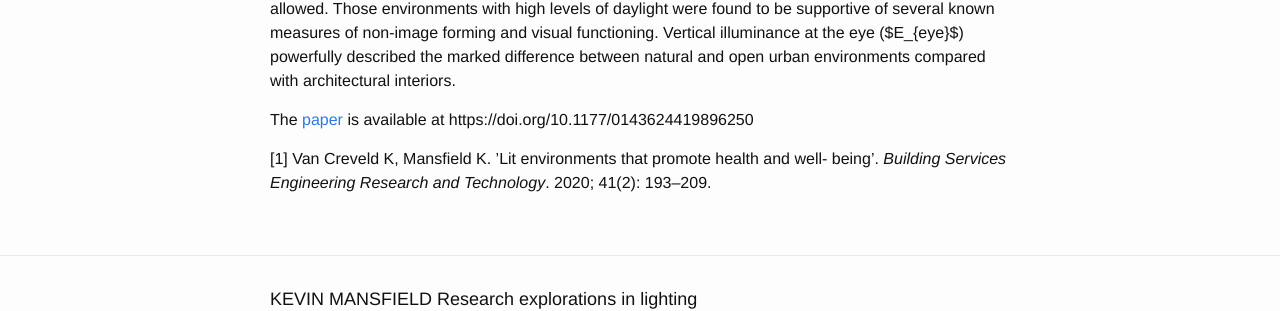
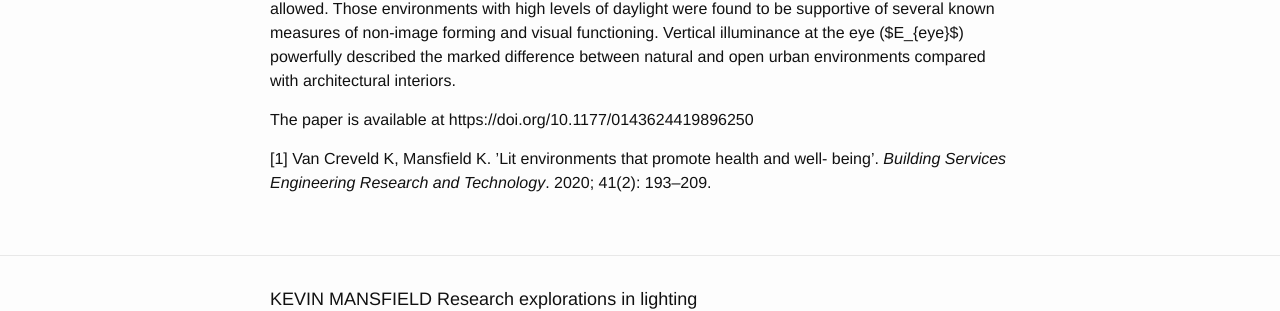
Before and after one commit to kpmansfield/kpmansfield.github.io, a Jekyll site: the page built from _posts/2021-10-12-lit-environments.md, in a window 1280 px wide. Shown: the part 332-643 px from the top of the page. Built offline with Jekyll 4.4.1, drawn with Linux system fonts in a browser that asks for light colours; part of the change alters nothing that is shown.

```diff
--- a/_posts/2021-10-12-lit-environments.md
+++ b/_posts/2021-10-12-lit-environments.md
@@ -7,7 +7,7 @@ A fairly recent paper [1] sought to investigate the photometric and spectral cha
 
  Working environments were shown to vary substantially in the amount of daylight exposure that they allowed. Those environments with high levels of daylight were found to be supportive of several known measures of non-image forming and visual functioning. Vertical illuminance at the eye ($E_{eye}$) powerfully described the marked difference between natural and open urban environments compared with architectural interiors.
 
-The [paper](https://doi.org/10.1177/0143624419896250) is available at https://doi.org/10.1177/0143624419896250
+The paper is available at https://doi.org/10.1177/0143624419896250
 
 
 [1] Van Creveld K, Mansfield K. ’Lit environments that promote health and well- being’. *Building Services Engineering Research and Technology*. 2020; 41(2): 193–209.
```
